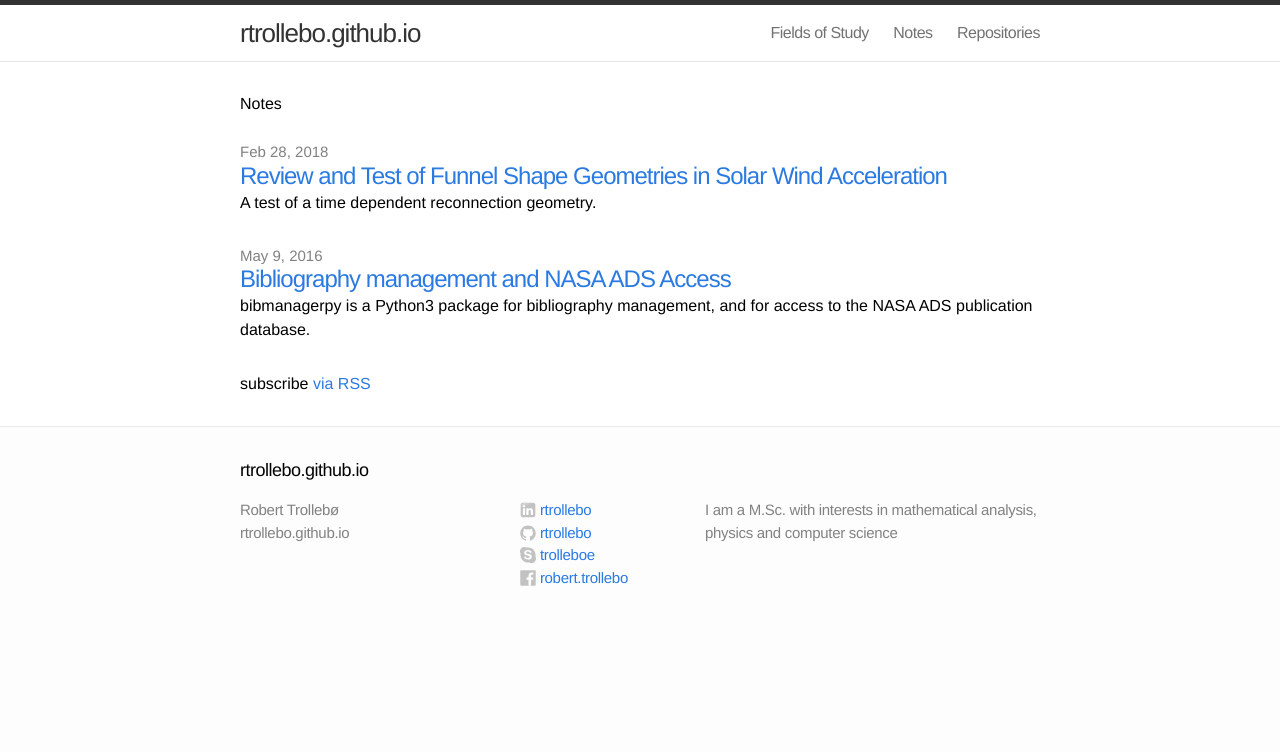
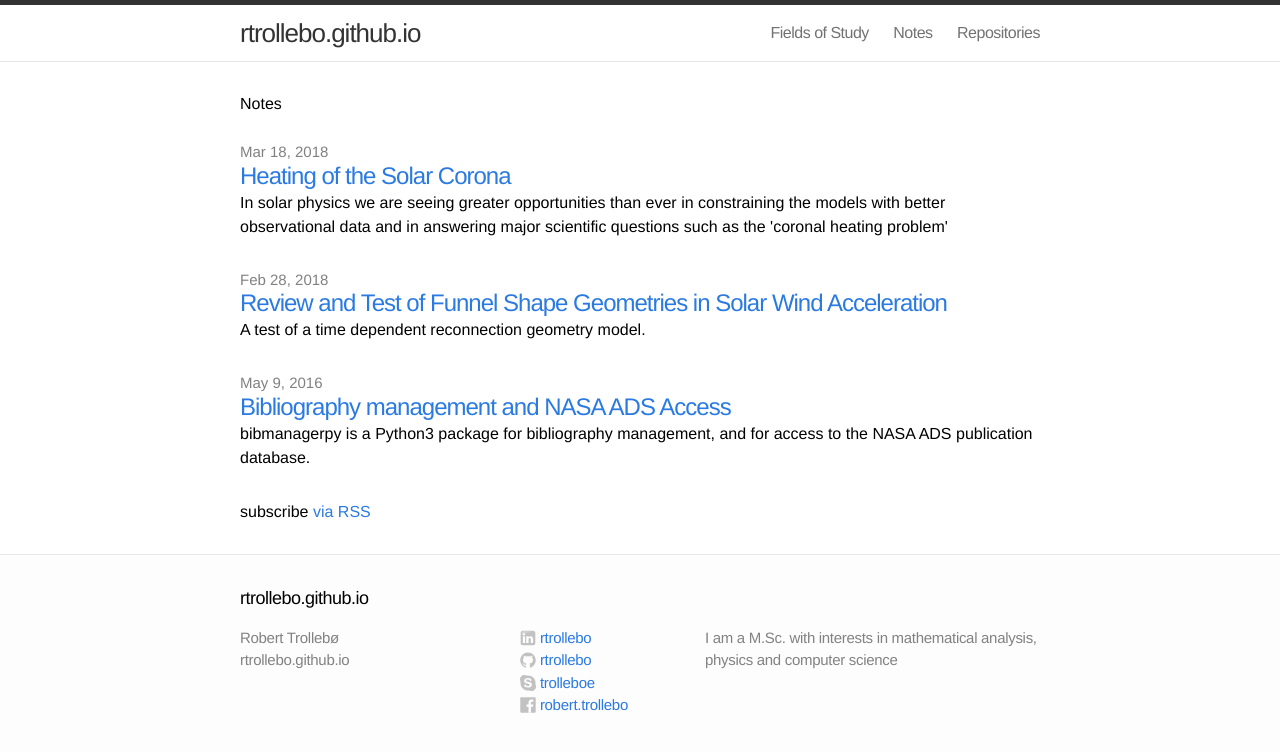
Before and after one commit to rtrollebo/rtrollebo.github.io, a Jekyll site: the page built from notes.html, in a window 1280 px wide. Shown: the top 752 px of the page. Built offline with Jekyll 4.4.1, drawn with Linux system fonts in a browser that asks for light colours; part of the change alters nothing that is shown.

Commit message:
rtrollebo.github.io-e2018-04
* New note: heating of the solar corona
* Correction to: solar wind acceleration models, thesis.

```diff
--- a/_posts/2018-02-29-thesis-solar-wind-accel-models.md
+++ b/_posts/2018-02-29-thesis-solar-wind-accel-models.md
@@ -2,7 +2,7 @@
 layout: post
 title: "Review and Test of Funnel Shape Geometries in Solar Wind Acceleration"
 date: 2018-02-28 20:55
-abst: "A test of a time dependent reconnection geometry."
+abst: "A test of a time dependent reconnection geometry model."
 categories: solar-physics plasma-physics
 
 ---
--- /dev/null
+++ b/_posts/2018-03-18-heating-of-solar-corona.md
@@ -0,0 +1,43 @@
+---
+layout: post
+title: "Heating of the Solar Corona"
+date: 2018-03-18
+abst: "In solar physics we are seeing greater opportunities than ever in constraining the models with better observational data and in answering major scientific questions such as the 'coronal heating problem' "
+categories: solar-physics plasma-physics plasma-waves
+
+---
+
+In the field of solar physics, the energy budget of the solar
+atmosphere has not yet been fully understood. The coronal temperature
+is maintained in the mega-kelvin range  ∼ 1.5 * 10^6 K, which is about
+3 orders of magnitude above the photospheric temperature (4 * 10 ^ 3
+K). These properties of the solar corona have been known from spectral
+observations for more than 60 years. However, the mystery on how the
+solar corona receives its energy has been largely unlocked. Two
+theories have evolved as to how the corona is heated:
+
+* Mechanical wave energy transfer
+
+	MHD-waves transfer mechanical energy (initiated by granular plasma
+    motions, possibly sub-photospheric) to the solar corona where
+    energy is converted to heat.
+
+* Nanoflares
+
+	A multitude of seemingly spontaneous heating events in the corona,
+    occurring on very short time scales and small (sub-resolution)
+    spacial scales -- heats the corona. These events are likely caused
+    by magnetic re-connection (and their source may be the same as for
+    MHD-waves; build up of magnetic stress due to granular plasma
+    motions).
+
+The physical processes responsible for the heating of the corona take
+place in small spatial and temporal ranges. Until very recently, the
+instruments (e.g. SUMER, EIS) did not have the resolving capability to
+observe the highly dynamic features of the solar atmosphere. For
+example, many small-scale changes in the magnetic field (such as
+re-connection) occur too fast to be detectable by former instrumental
+configurations. However, with the introduction of the solar
+observation satellite IRIS (De Pontieu (2014)), its spectrograph
+delivers data with higher spatial and temporal resolution than ever
+before.
```
